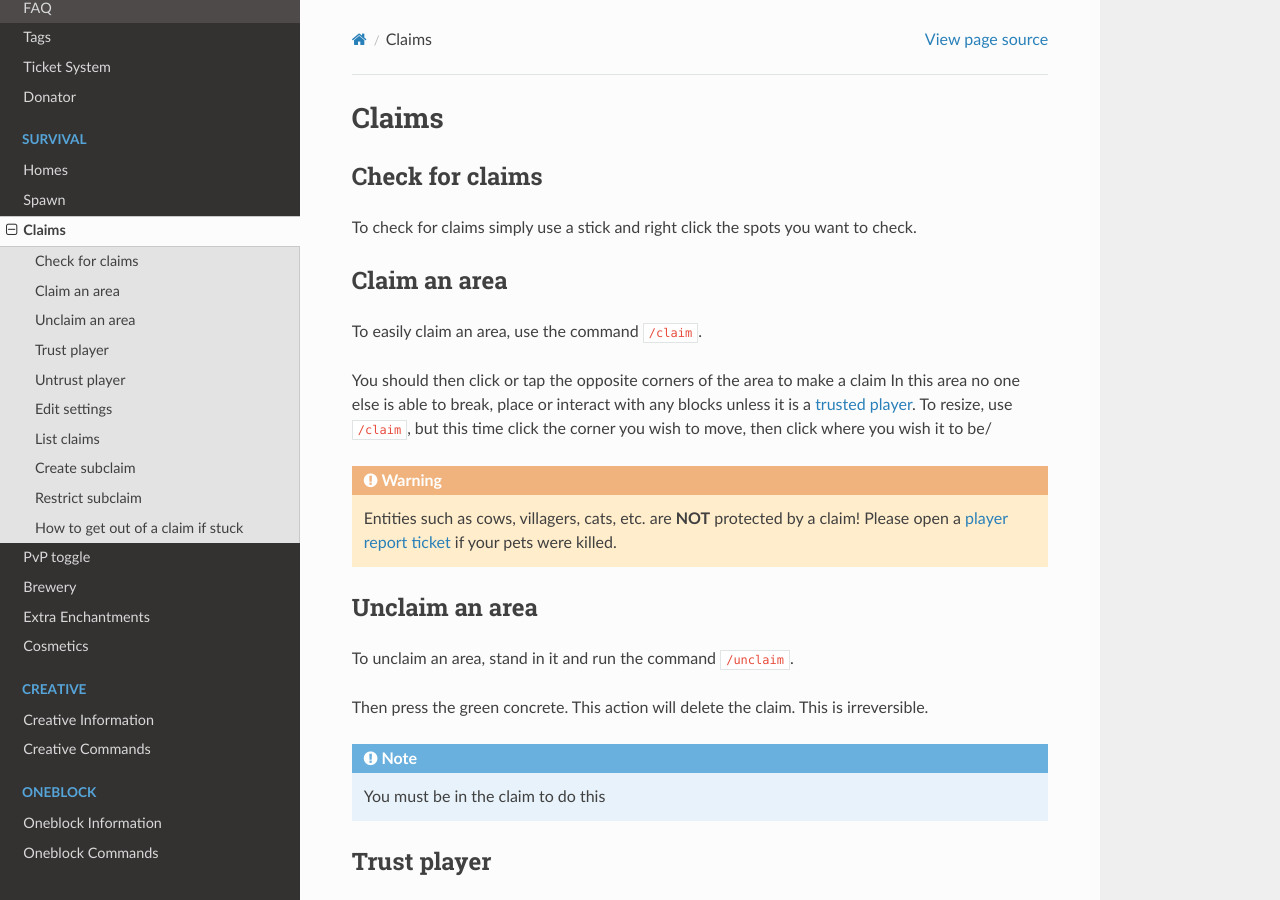
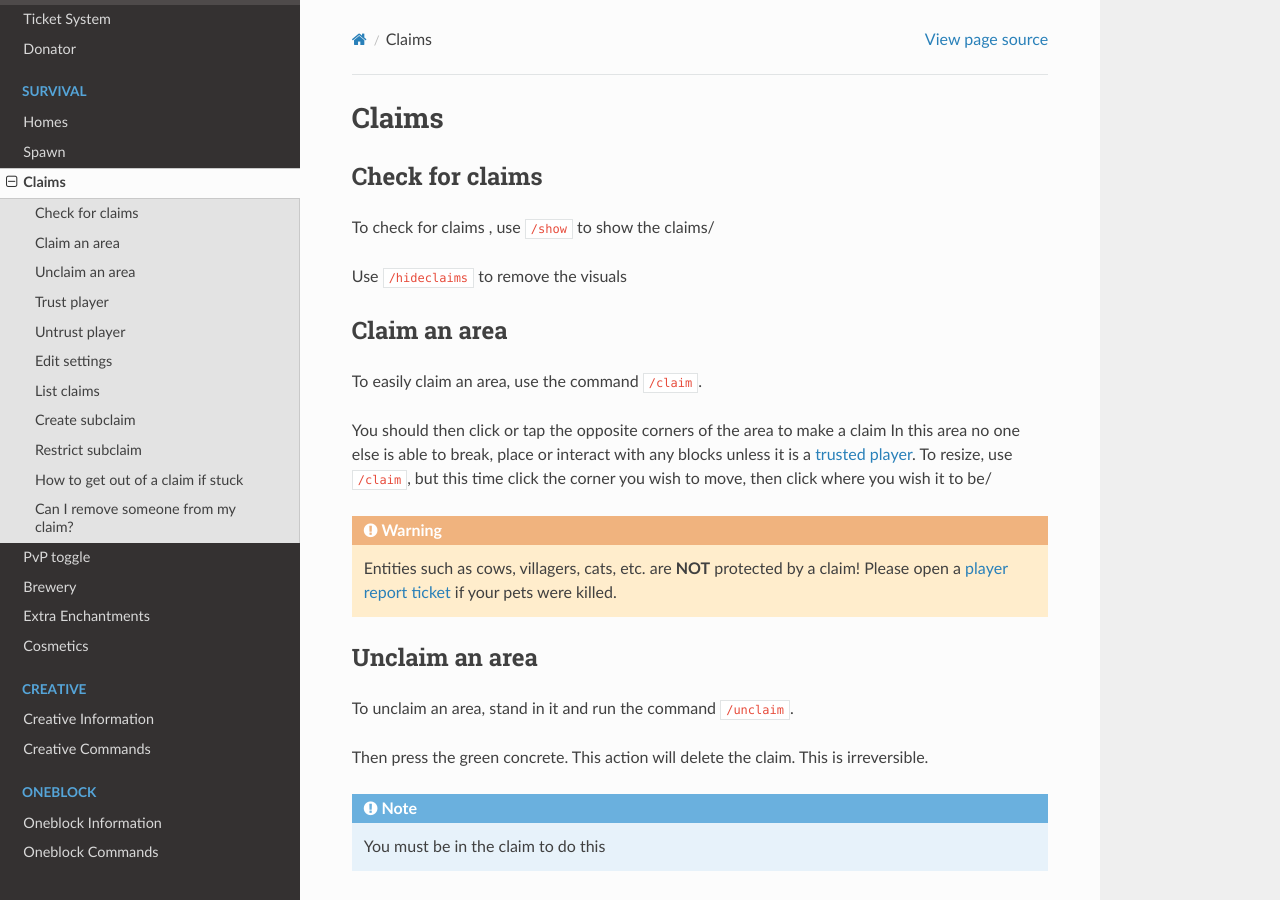
Before and after one commit to footdabmommy/wse, a Sphinx documentation site: the page built from docs/source/claims.rst, in a window 1280 px wide and 900 px high. Built offline with Sphinx 7.4.7 and the Read the Docs theme 2.0.0, drawn with Linux system fonts in a browser that asks for light colours; some of the changed text lies outside the part shown.

Commit message:
i forgor two things

```diff
--- a/docs/source/claims.rst
+++ b/docs/source/claims.rst
@@ -3,7 +3,8 @@ Claims
 
 Check for claims
 --------
-| To check for claims simply use a stick and right click the spots you want to check.
+| To check for claims , use ``/show`` to show the claims/
+Use ``/hideclaims`` to remove the visuals
 
 Claim an area
 --------
@@ -72,3 +73,8 @@ How to get out of a claim if stuck
 --------
 
 If you are stuck, use ``/spawn`` or ``/home`` if you have a home made
+
+Can I remove someone from my claim?
+--------
+| Yes
+Just use ``/eject <player>``
```
